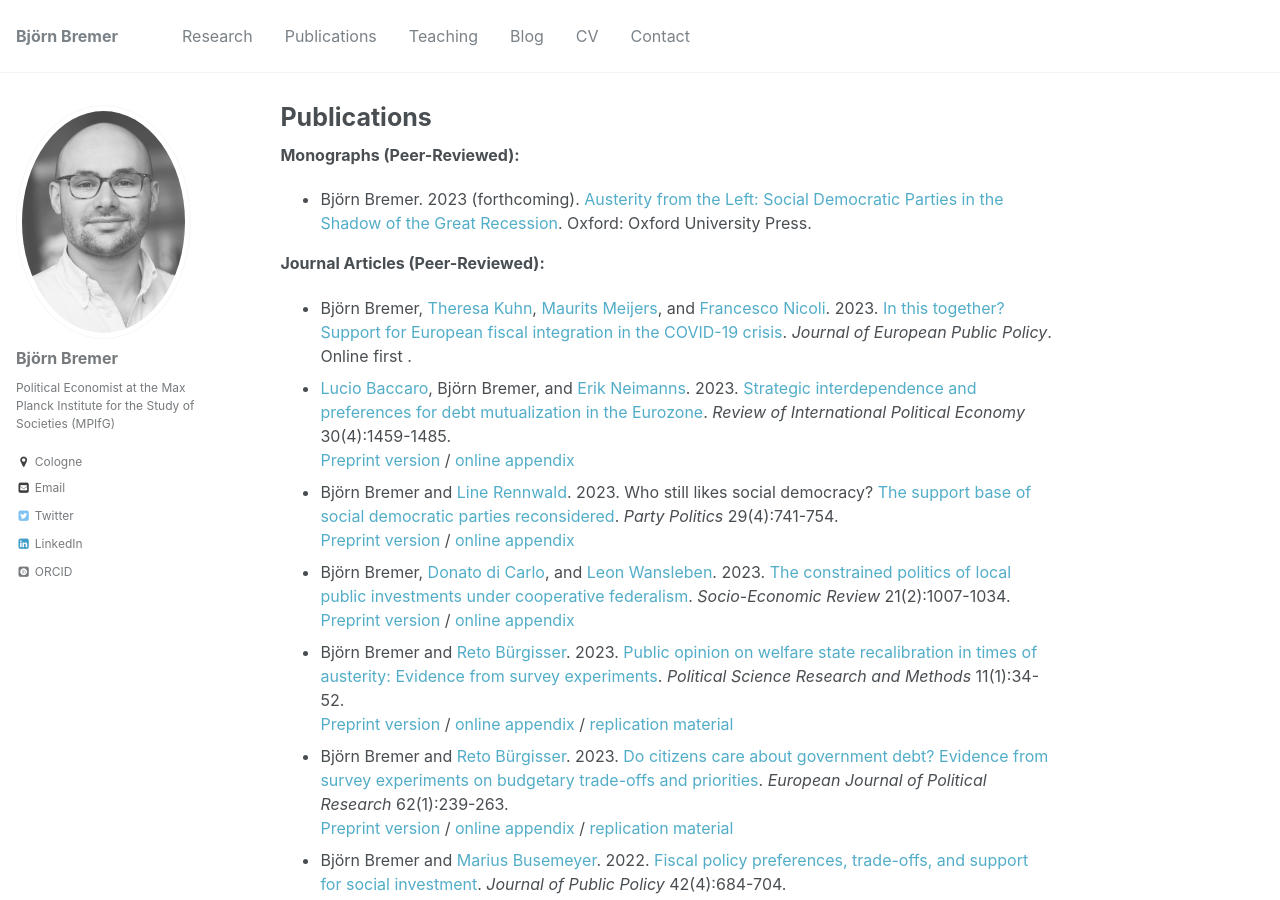
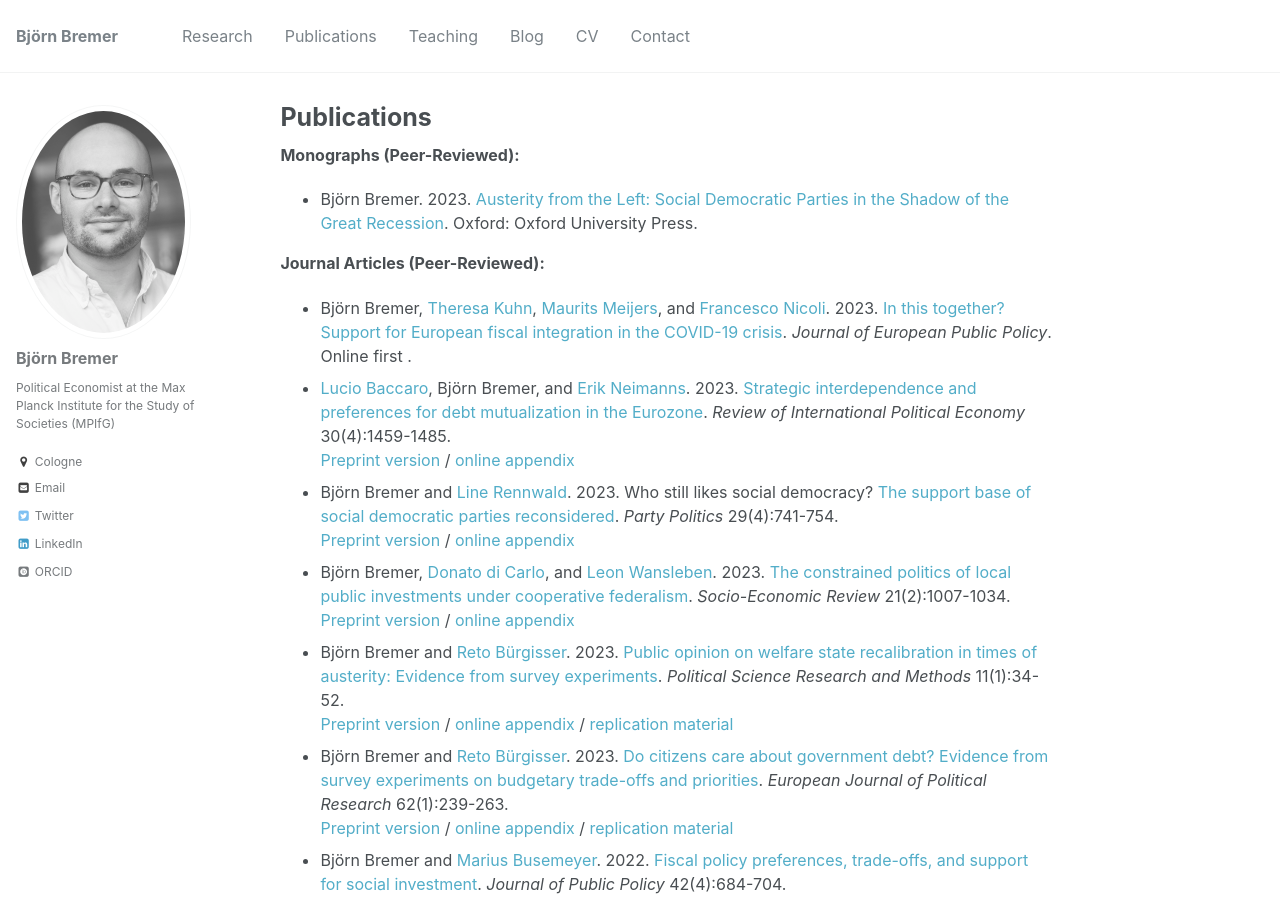
Before and after one commit to bjoernbremer/bjoernbremer.github.io, a Jekyll site: the page built from _pages/publications.md, in a window 1280 px wide and 900 px high. Built offline with Jekyll 4.4.1, drawn with Linux system fonts in a browser that asks for light colours; some web fonts are replaced.

Commit message:
Update publications.md

```diff
--- a/_pages/publications.md
+++ b/_pages/publications.md
@@ -7,7 +7,7 @@ author_profile: true
 {% include base_path %}
 
 **Monographs (Peer-Reviewed):**
-* Björn Bremer. 2023 (forthcoming). [Austerity from the Left: Social Democratic Parties in the Shadow of the Great Recession](https://global.oup.com/academic/product/austerity-from-the-left-9780192872210?facet_narrowbyprice_facet=50to100&lang=en&cc=mv#). Oxford: Oxford University Press.
+* Björn Bremer. 2023. [Austerity from the Left: Social Democratic Parties in the Shadow of the Great Recession](https://global.oup.com/academic/product/austerity-from-the-left-9780192872210?facet_narrowbyprice_facet=50to100&lang=en&cc=mv#). Oxford: Oxford University Press.
 
 **Journal Articles (Peer-Reviewed):**
 * Björn Bremer, [Theresa Kuhn](https://theresakuhn.eu/), [Maurits Meijers](http://mauritsmeijers.eu/), and [Francesco Nicoli](https://francesconicoli.wordpress.com/). 2023. [In this together? Support for European fiscal integration in the COVID-19 crisis](https://doi.org/10.1080/13501763.2023.2220357). *Journal of European Public Policy*. Online first .<br/>
```
